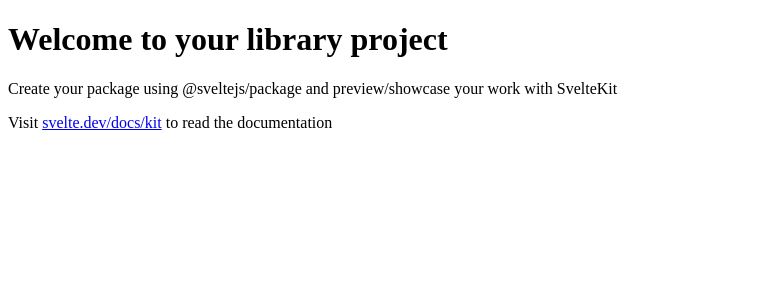
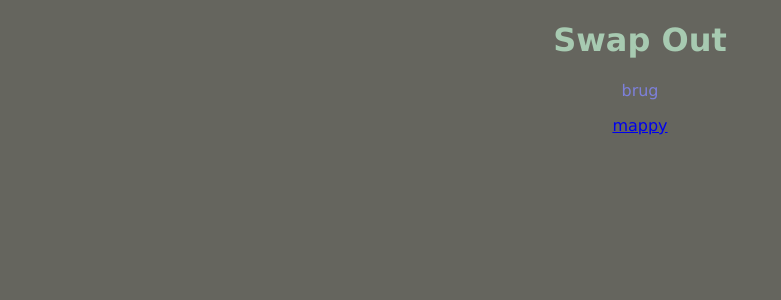
Before and after one commit to RoanLaas/swapout, a SvelteKit app in the folder swap-out/: page / in a window 1280 px wide. Shown: the top 300 px of the page, without its empty margins (0-781 px from the left). Built offline with nearby package versions, Linux system fonts and the light colour scheme.

Commit message:
Added map page

```diff
--- a/swap-out/src/app.html
+++ b/swap-out/src/app.html
@@ -1,8 +1,25 @@
 <!doctype html>
+<style>
+	body {
+		background-color: #65655e;
+	}
+	p {
+		text-align: center;
+		color: #7d80da;
+		font-family: Verdana;
+	}
+
+	h1 {
+		text-align: center;
+		color: #a7cab1;
+		font-family: Verdana;
+	}
+</style>
+
 <html lang="en">
 	<head>
 		<meta charset="utf-8" />
-		<link rel="icon" href="%sveltekit.assets%/favicon.png" />
+		<link rel="icon" href="%sveltekit.assets%/Sneky.png" />
 		<meta name="viewport" content="width=device-width, initial-scale=1" />
 		%sveltekit.head%
 	</head>
--- a/swap-out/src/routes/+page.svelte
+++ b/swap-out/src/routes/+page.svelte
@@ -1,3 +1,3 @@
-<h1>Welcome to your library project</h1>
-<p>Create your package using @sveltejs/package and preview/showcase your work with SvelteKit</p>
-<p>Visit <a href="https://svelte.dev/docs/kit">svelte.dev/docs/kit</a> to read the documentation</p>
+<h1>Swap Out</h1>
+<p>brug</p>
+<p> <a href = "/map">mappy </a></p>
--- /dev/null
+++ b/swap-out/src/routes/map/+page.svelte
@@ -0,0 +1 @@
+<h1>Kill me </h1>
```
Also changed, not shown: swap-out/static/Sneky.png (added), 1 other file (tests, documents, lock files or other folders).
